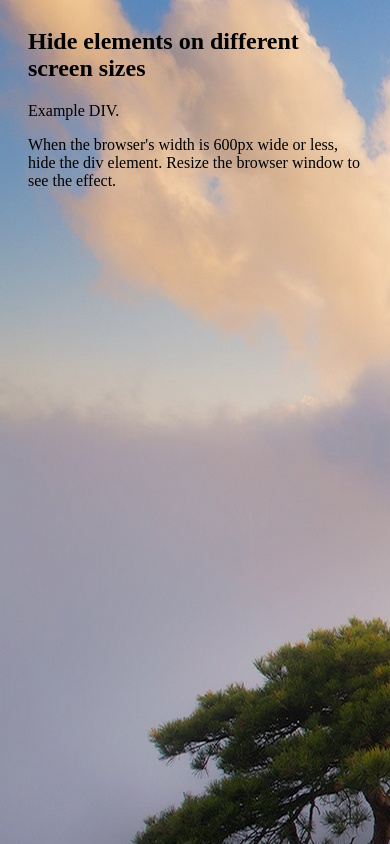
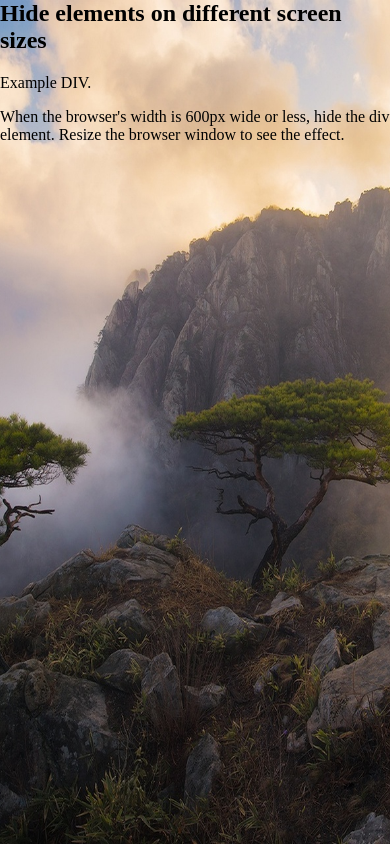
Before and after one commit to coders002/responsive, a plain HTML site: page index.html in a window 390 px wide. Drawn offline with Linux system fonts and the light colour scheme.

Commit message:
Update index.html

```diff
--- a/index.html
+++ b/index.html
@@ -4,12 +4,24 @@
 <style>
 body {
   background-image: url(afternoon.jpg);
-  padding: 20px;
+  background-repeat: no-repeat;
+  background-position:center;
+  padding: 0;
+  margin: 0;
+  background-attachment: fixed;
+  background-size: cover;
+
 }
 
 @media screen and (max-width: 600px) {
   body {
     background-image: url(morning.jpg);
+    background-repeat: no-repeat;
+  background-position:center;
+  padding: 0;
+  margin: 0;
+  background-attachment: fixed;
+  background-size: cover;
   }
 }
 </style>
```
